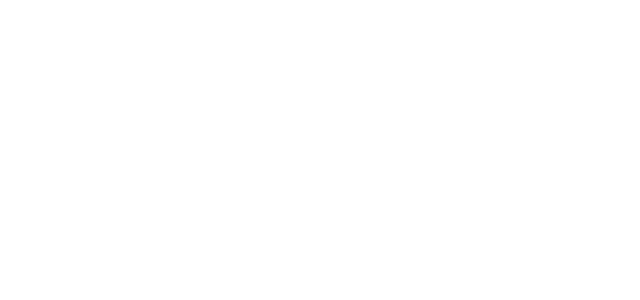
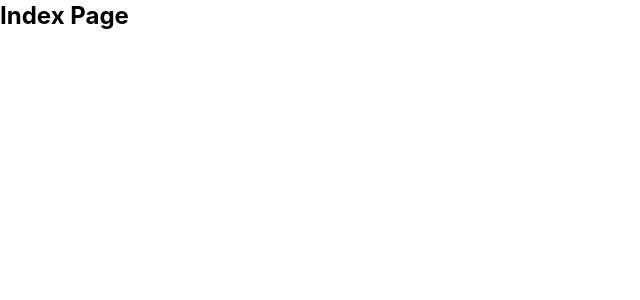
Before and after one commit to Souvikns/gibit, a React (Create React App) app: page / in a window 1280 px wide. Shown: the top 300 px of the page, without its empty margins (0-640 px from the left). Built offline with nearby package versions, Linux system fonts and the light colour scheme.

Commit message:
Update home.jsx

```diff
--- a/src/pages/home.jsx
+++ b/src/pages/home.jsx
@@ -1,5 +1,6 @@
 import React from 'react';
 export default () => {
   return <div>
+    <h1 className="text-2xl font-bold">Index Page</h1>
   </div>
 };
```
